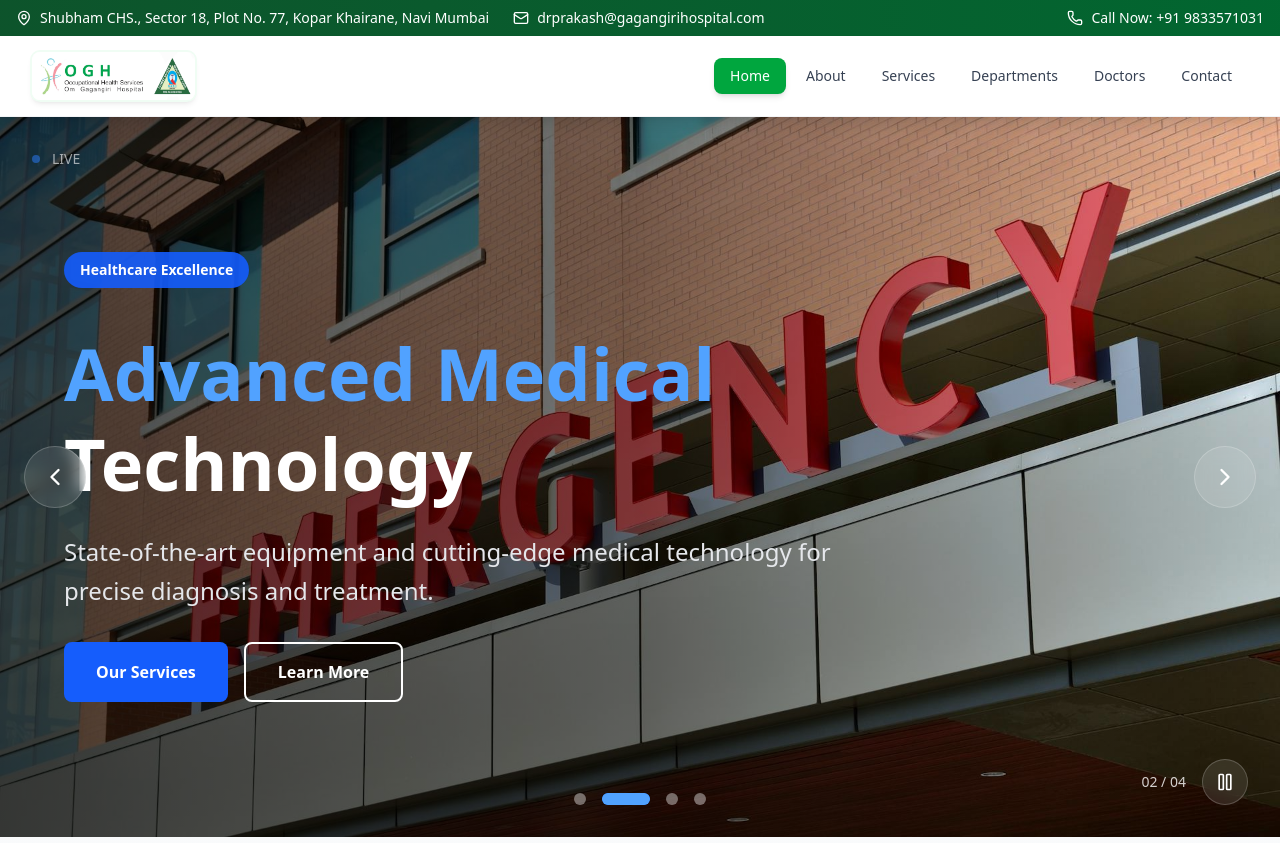
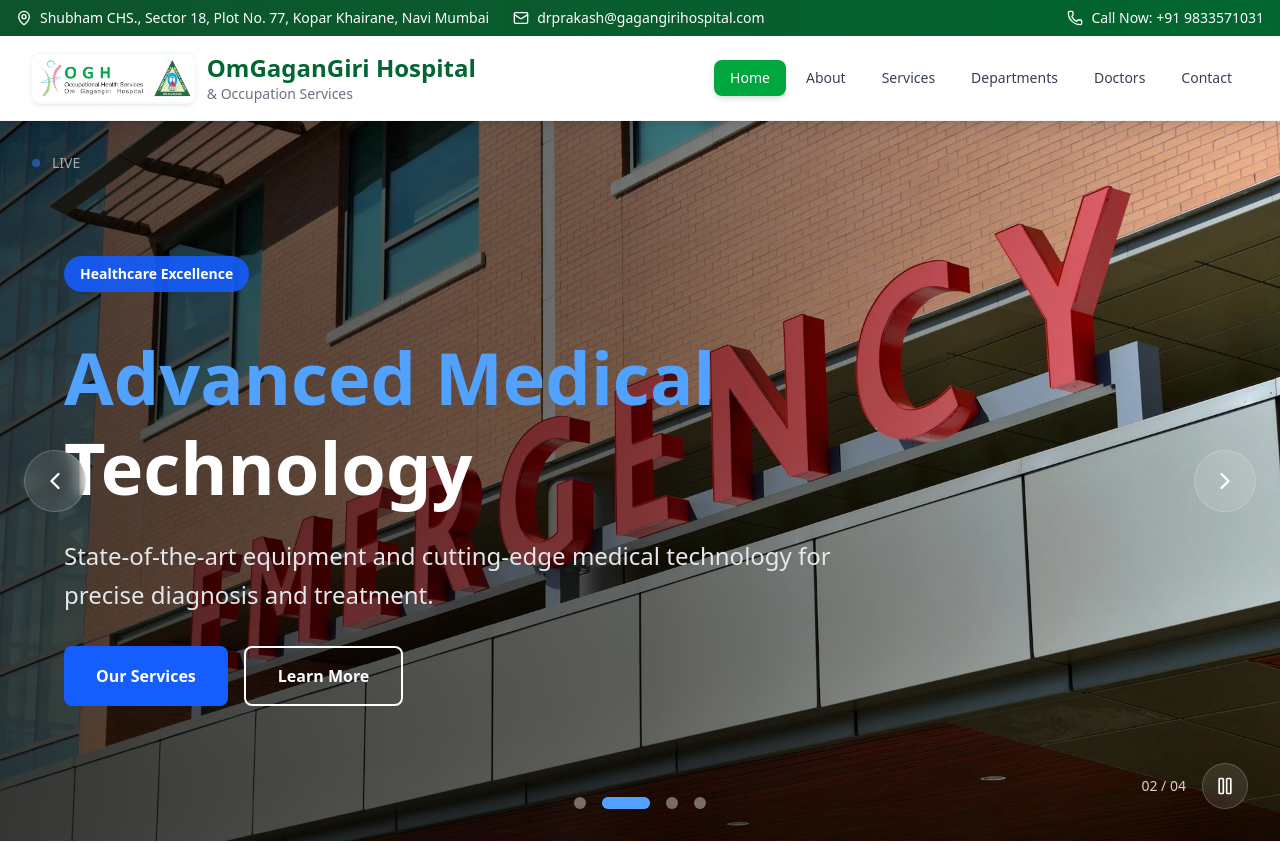
Before and after one commit to Nitish0777/ogh, a React app: page / in a window 1280 px wide. Shown: the top 843 px of the page. Built offline with nearby package versions, Linux system fonts and the light colour scheme; the HTML template or start-up script is replaced by a standard one.

Commit message:
feat: Add hospital name and occupation services text to Header component

```diff
--- a/src/components/Header.jsx
+++ b/src/components/Header.jsx
@@ -52,6 +52,10 @@ const Header = () => {
                   alt="Gagan Giri Hospital Logo"
                   className="h-full w-full object-contain hover:scale-105 transition-transform duration-300"
                 />
+              </div>
+              <div>
+                <h1 className="ml-3 text-2xl font-bold text-green-800">OmGaganGiri Hospital</h1>
+                <p className="ml-3 text-sm text-gray-500">& Occupation Services</p>
               </div>
             </div>
 
--- a/vite.config.js
+++ b/vite.config.js
@@ -5,5 +5,6 @@ import tailwindcss from '@tailwindcss/vite'
 
 // https://vite.dev/config/
 export default defineConfig({
+  base: '/',
   plugins: [react(), tailwindcss()],
 })
```
Also changed, not shown: vercel.json (deleted).
